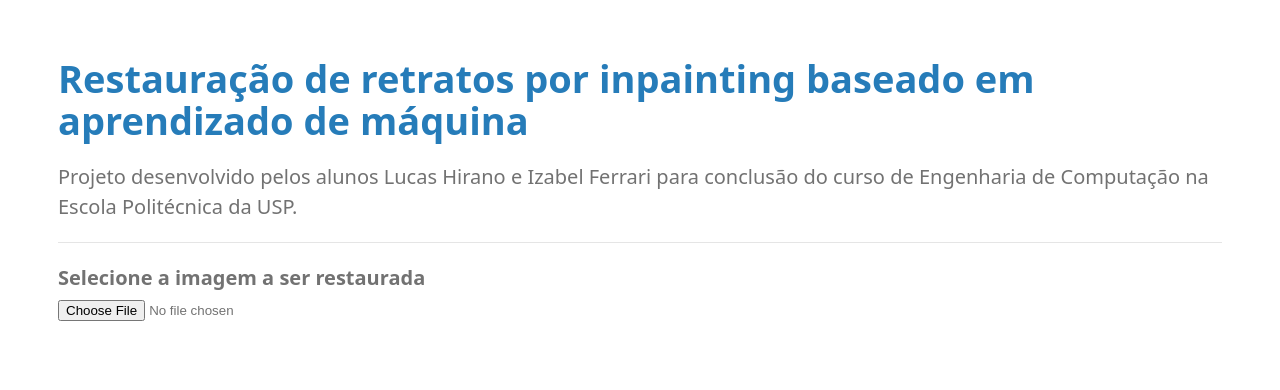
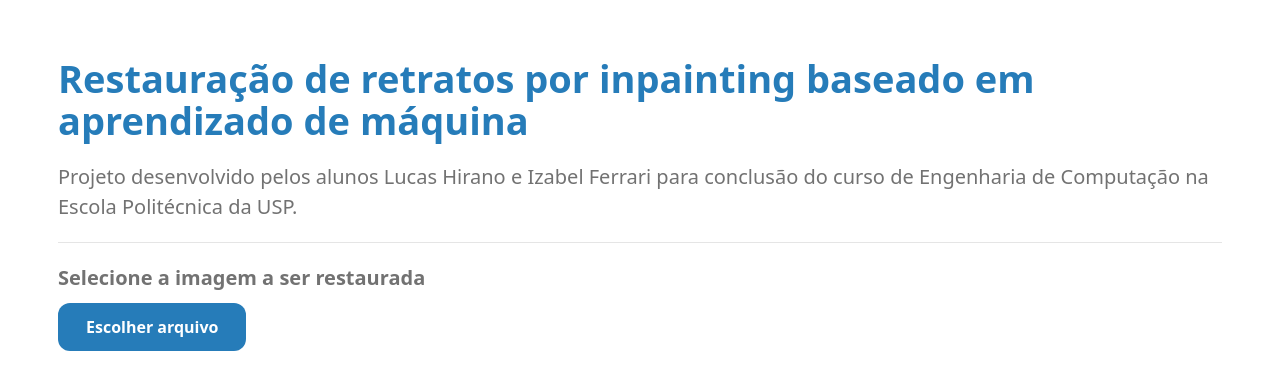
Before and after one commit to izabel-ferrari/projeto-formatura-poli-server, a Flask app: page / in a window 1280 px wide. Shown: the top 390 px of the page. Run offline with Flask 2, Linux system fonts and the light colour scheme.

Commit message:
Button layout

```diff
--- a/static/css/home.css
+++ b/static/css/home.css
@@ -29,6 +29,25 @@ h3,h4,h5,h6{
     color:#494949
 }
 
+input[type="file"] {
+    display: none;
+}
+
+.custom-file-upload, button, input {
+    background-color: #267CB9;
+    border: none;
+    border-radius: 12px;
+    display: inline-block;
+    cursor: pointer;
+    margin-top: 10px;
+    padding: 12px 28px;
+    font-size: 16px;
+    color: white;
+    text-align: center;
+    text-decoration: none;
+    font-weight: bold;
+}
+
 #msg {
   color: red;
   font-size: 14px;
@@ -36,7 +55,7 @@ h3,h4,h5,h6{
 }
 
 .div_center_images {
-  text-align: center;
+    text-align: center;
 }
 
 .img_image {
--- a/static/html/complete_display_image.html
+++ b/static/html/complete_display_image.html
@@ -18,7 +18,7 @@
 
     <hr>
 
-    <b>Restauração finalizada!</b><br>
+    <b>Restauração finalizada!</b><br><br>
 
     <div class="div_center_images">
       <img class="img_image" src="{{url_for('send_image', filename=image_name_orig)}}" />
--- a/static/html/upload.html
+++ b/static/html/upload.html
@@ -15,9 +15,14 @@
         <p>
             Projeto desenvolvido pelos alunos Lucas Hirano e Izabel Ferrari para conclusão do curso de Engenharia de Computação na Escola Politécnica da USP.
         </p>
+
         <hr>
+
         <b id="p-msg">Selecione a imagem a ser restaurada</b><br>
+
+        <label id="label-file-picker" for="file-picker" class="custom-file-upload">Escolher arquivo</label>
         <input id="file-picker" type="file" name="file" accept="image/*"/>
+
         <p id="msg"></p>
         <form id="upload-form" enctype="multipart/form-data" method="post">
             <input type="button" id="upload-button" value="Iniciar a restauração!"> <!-- type="submit" -->
@@ -97,6 +102,7 @@
                 $("#p-msg").text("Aguarde, restauração em andamento...")
                 $("#upload-button").hide();
                 $("#file-picker").hide();
+                $('#label-file-picker').hide();
 
                 var data = new FormData($("form[id*='upload-form']")[0]);
                 if (event.blob && event.url) {
```
